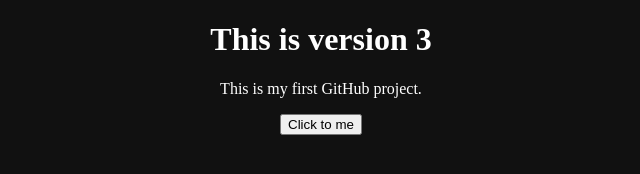
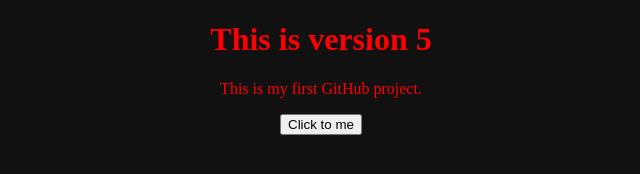
Before and after one commit to masoudomidvar21/test, a plain HTML site: page index.html in a window 1280 px wide. Shown: the whole page, without its empty margins (319-959 px from the left). Drawn offline with Linux system fonts and the light colour scheme.

Commit message:
Update body color and heading version in index.html

```diff
--- a/index.html
+++ b/index.html
@@ -4,8 +4,8 @@
 <head>
     <title>My First Website</title>
 </head>
-<body style="background:#111; color:rgb(255, 255, 255); text-align:center;">
-    <h1><h1>This is version 3</h1></h1>
+<body style="background:#111; color:red; text-align:center;">
+    <h1><h1>This is version 5</h1></h1>
     <p>This is my first GitHub project.</p>
     <button onclick="alert('Hello!')">Click to  me</button>
 </body>
```
